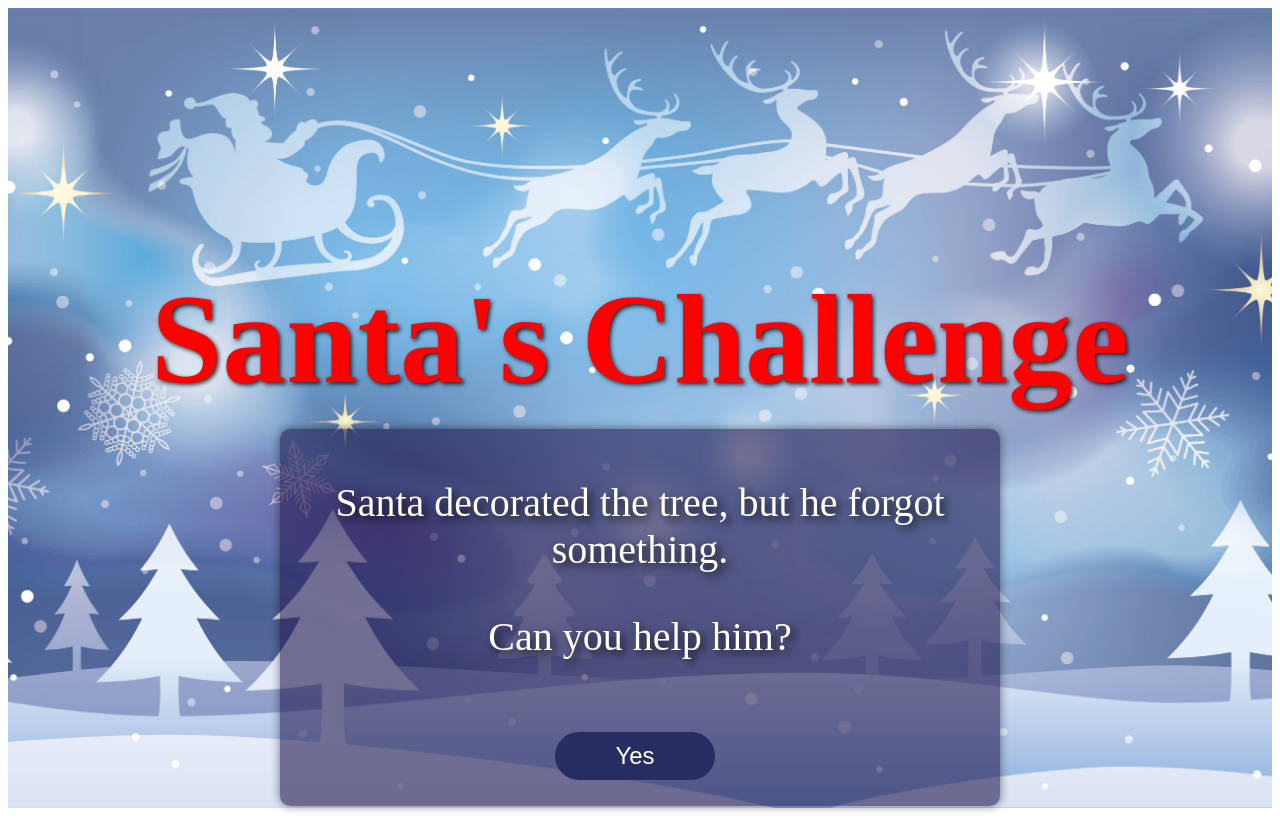
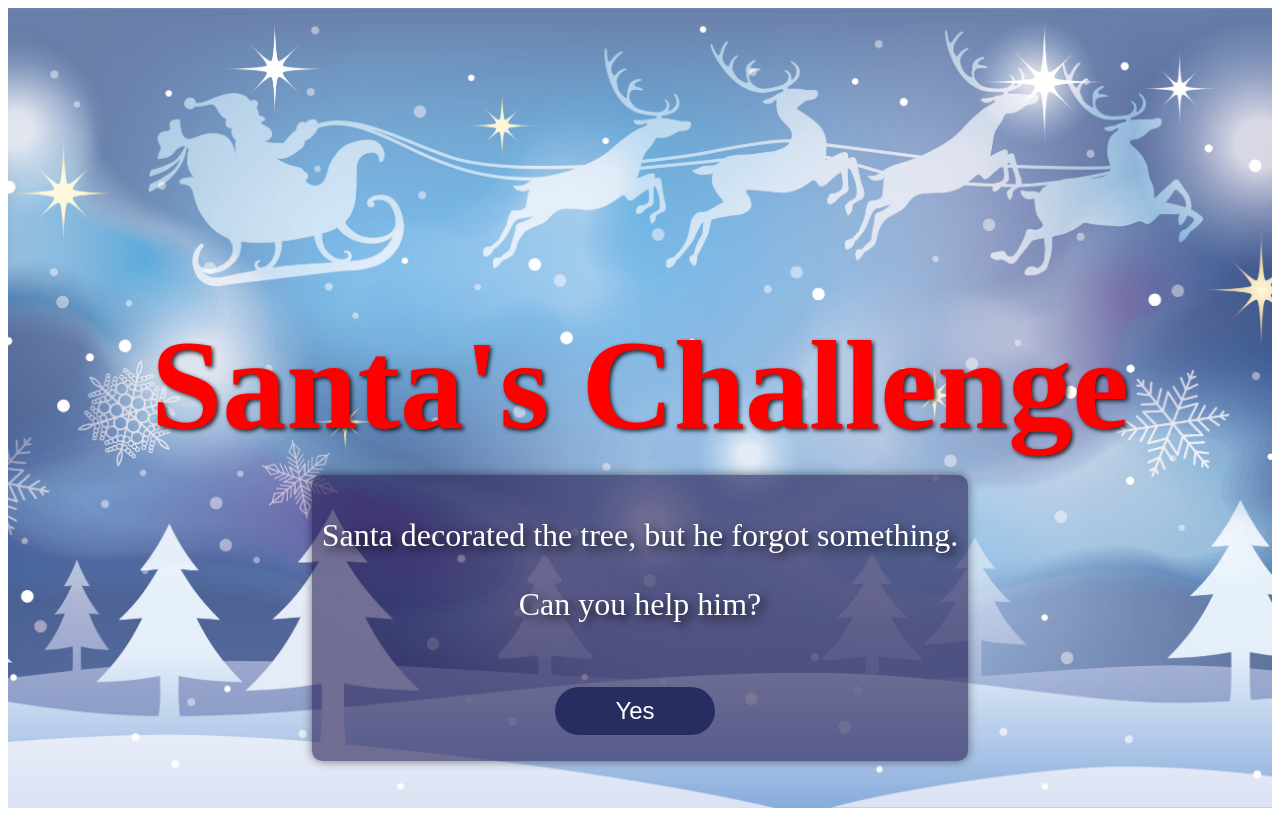
Before and after one commit to VeveCambor/holiday-wish, a React (Create React App) app: page / in a window 1280 px wide. After the commit the page ends 816 px from the top, so only its background shows below. Built offline with nearby package versions, Linux system fonts and the light colour scheme.

Commit message:
change font.size in card

```diff
--- a/src/styles/Card.css
+++ b/src/styles/Card.css
@@ -2,7 +2,7 @@
   max-width: 700px;
   background-color: rgba(36, 27, 83, 0.6);
   color: #ffffff;
-  font-size: 2.5rem;
+  font-size: 2rem;
   padding: 60px;
   border-radius: 20px;
   box-shadow: 0 0 10px rgba(0, 0, 0, 0.5);
```
